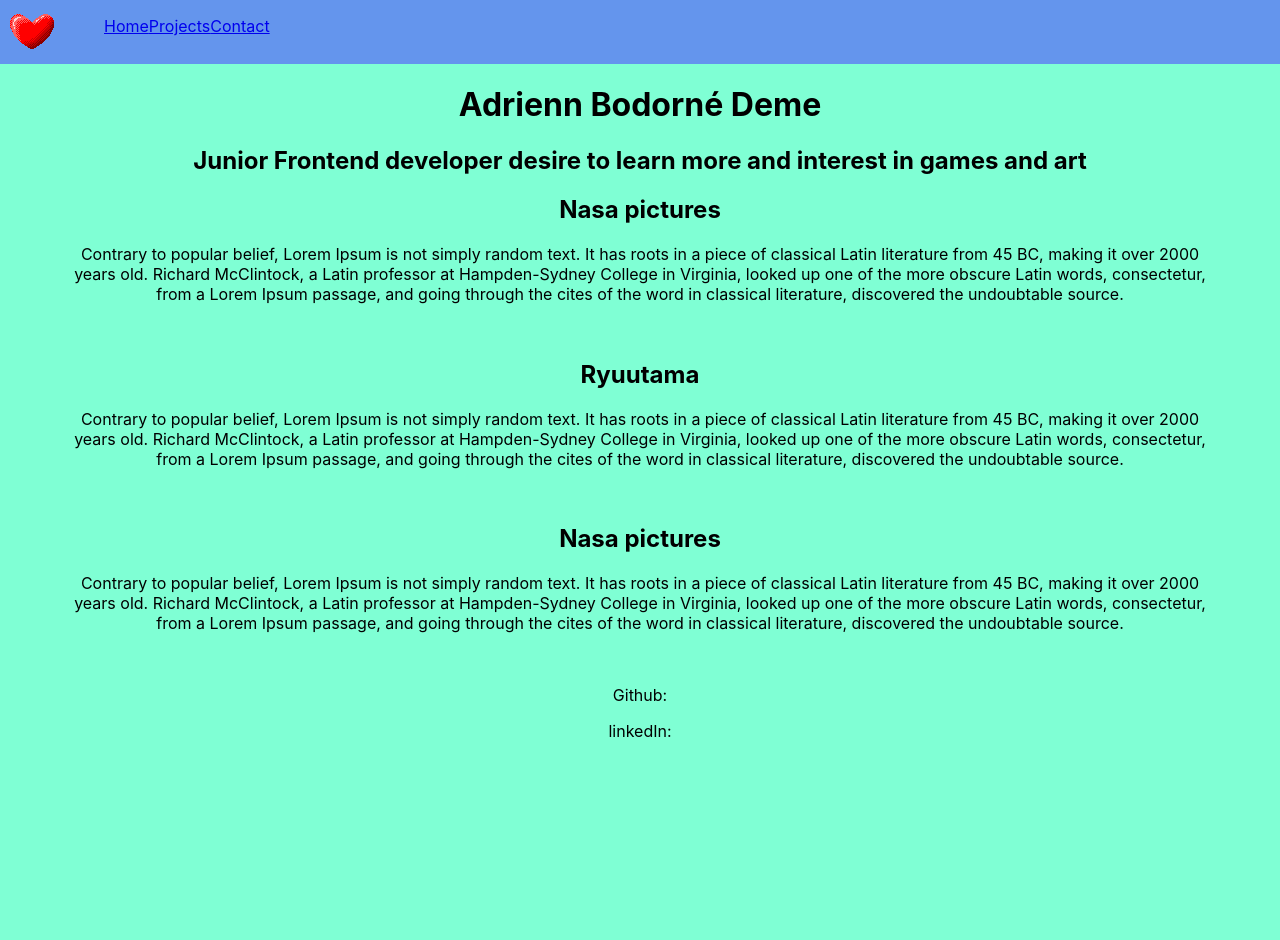
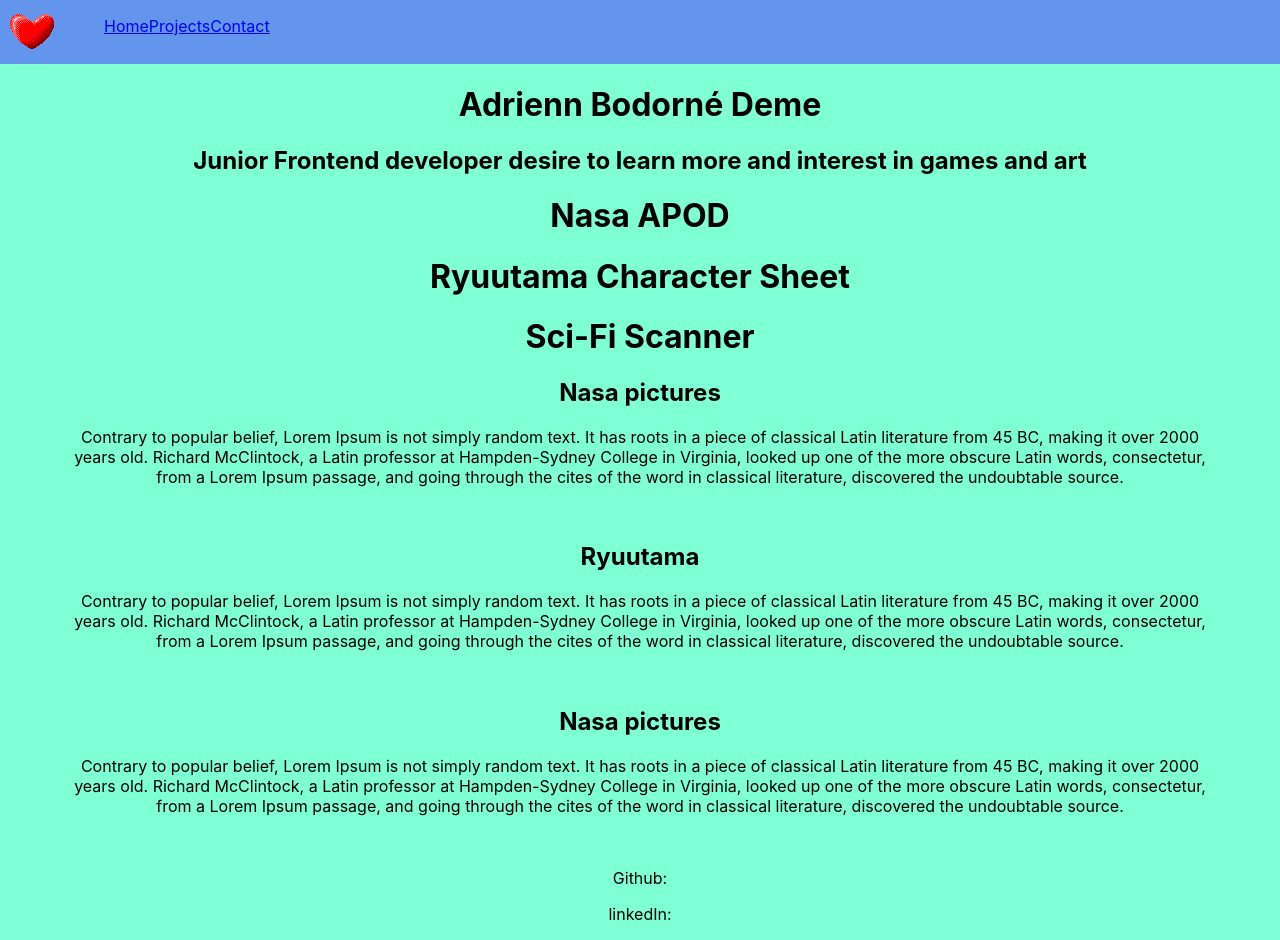
Before and after one commit to Jarmilla/jarmilla.github.io, a React (Create React App) app in the folder jarmilla.github.io/: page / in a window 1280 px wide. Before the commit the page ends 800 px from the top, so only its background shows below. Built offline with nearby package versions, Linux system fonts and the light colour scheme.

Commit message:
ProjectDisplay.js

```diff
--- a/jarmilla.github.io/src/App.js
+++ b/jarmilla.github.io/src/App.js
@@ -1,5 +1,7 @@
 import "./App.css";
 import heartLogo from "./img/heart.png";
+import { projects } from "./data/Projects";
+import ProjectDisplay from "./components/ProjectDisplay";
 
 function App() {
   return (
@@ -25,6 +27,9 @@ function App() {
         </div>
 
         <div id="projects">
+          {projects.map((project) => (
+            <ProjectDisplay project={project} key={project.name} />
+          ))}
           <div>
             <h2>Nasa pictures</h2>
             <p>
--- /dev/null
+++ b/jarmilla.github.io/src/components/ProjectDisplay.js
@@ -0,0 +1,11 @@
+import react from "react";
+
+function ProjectDisplay({ project }) {
+  return (
+    <div>
+      <h1>{project.name}</h1>
+    </div>
+  );
+}
+
+export default ProjectDisplay;
--- a/jarmilla.github.io/src/data/project.js
+++ b/jarmilla.github.io/src/data/Projects.js
@@ -1,6 +1,6 @@
 import nasaPic from "../img/FireShot Capture 005 - Daily Nasa - jarmilla.github.io.png";
 
-export default projects = [
+export const projects = [
   {
     name: "Nasa APOD",
     description: "Each day a different image or photograph of our universe is featured, along with a brief explanation written by a professional astronomer.",
```
